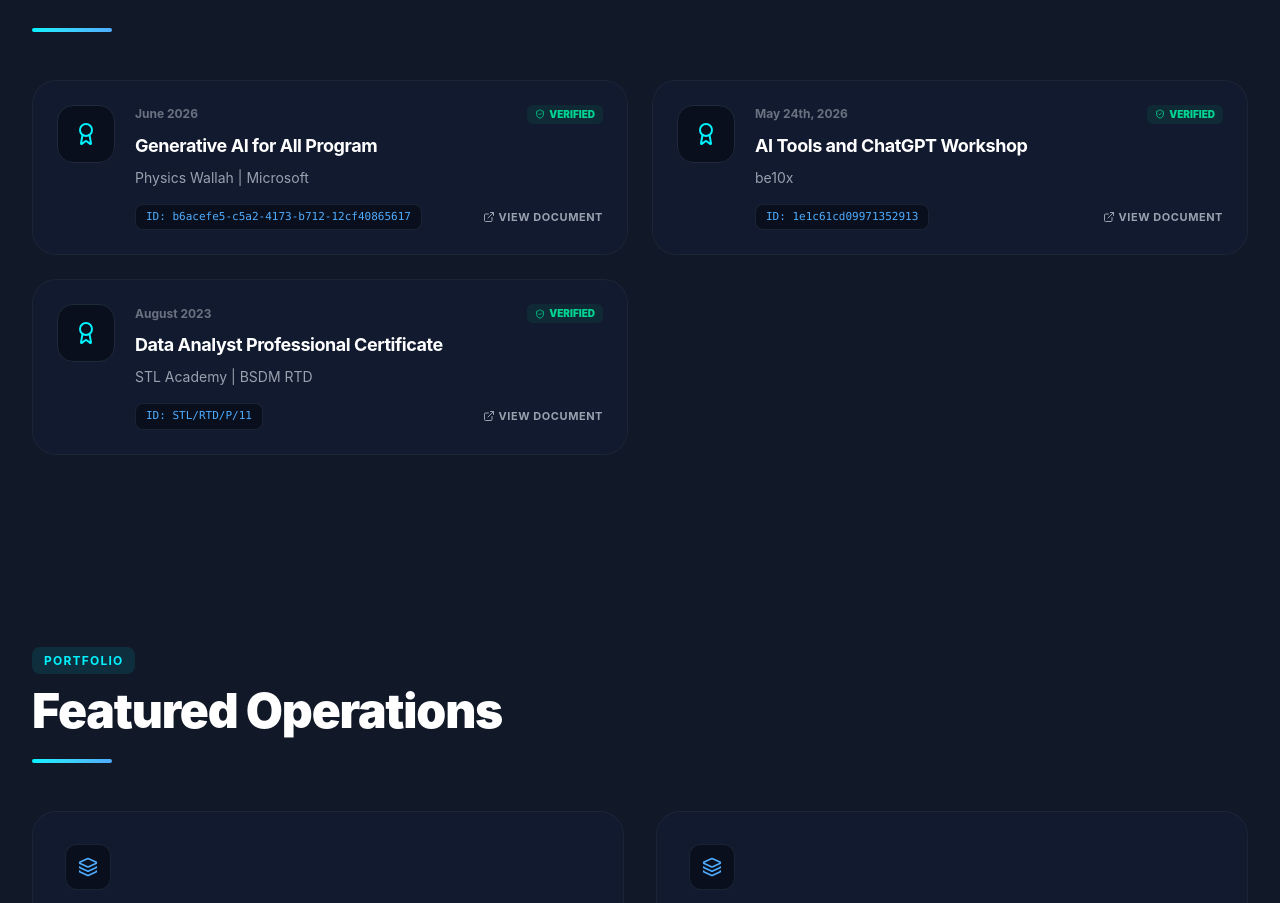
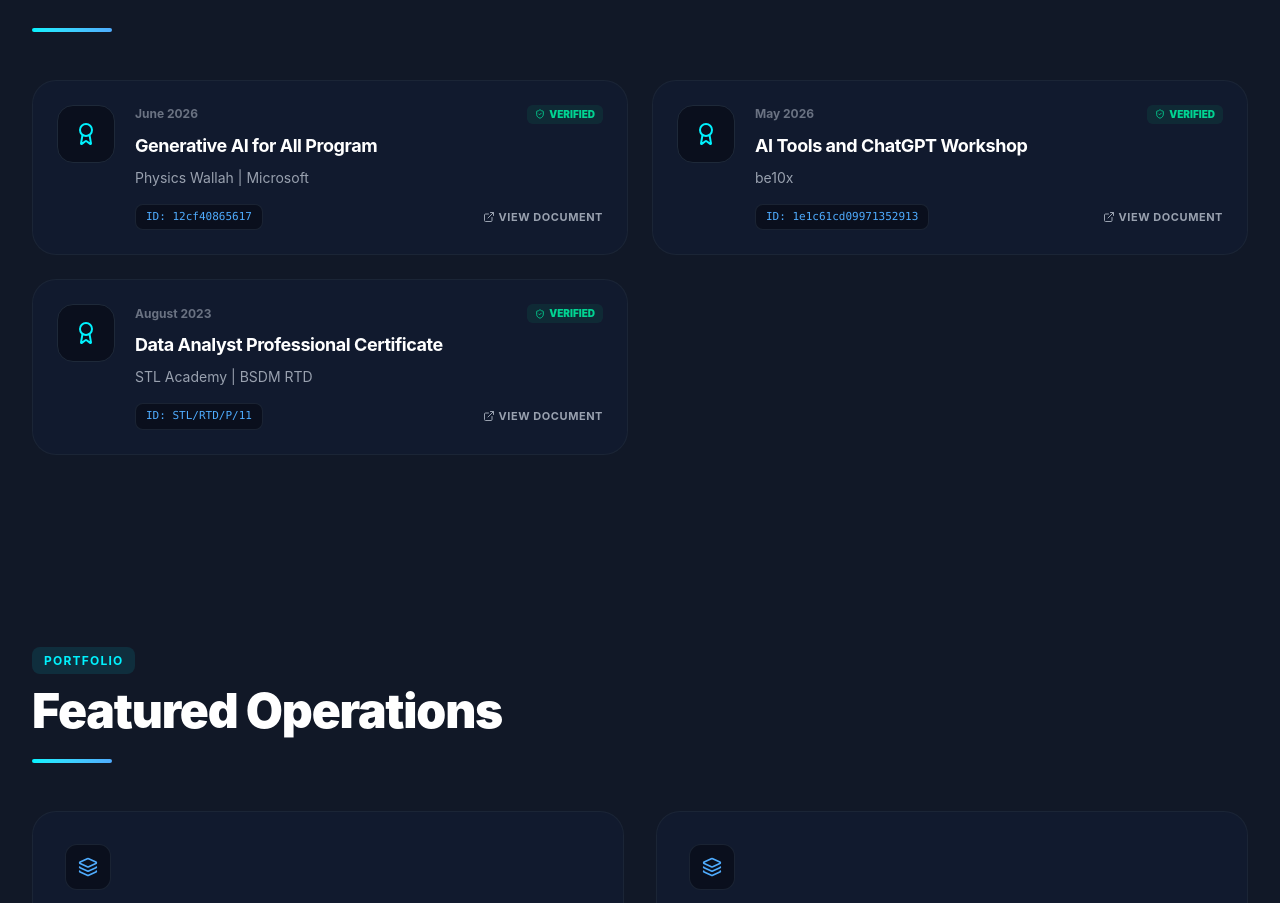
Before and after one commit to abinashshubham/my-portfolio, a React (Vite) app: page / in a window 1280 px wide. Shown: the part 3214-4117 px from the top of the page. Built offline with nearby package versions, Linux system fonts and the light colour scheme.

Commit message:
Correct certificate ID

```diff
--- a/src/components/Certificates.jsx
+++ b/src/components/Certificates.jsx
@@ -10,13 +10,13 @@ const Certificates = () => {
       title: "Generative AI for All Program",
       issuer: "Physics Wallah | Microsoft",
       date: "June 2026",
-      id: "b6acefe5-c5a2-4173-b712-12cf40865617",
+      id: "12cf40865617",
       viewLink: aiCertImg,
     },
     {
       title: "AI Tools and ChatGPT Workshop",
       issuer: "be10x",
-      date: "May 24th, 2026",
+      date: "May 2026",
       id: "1e1c61cd09971352913",
       viewLink: be10xCertImg,
     },
```
